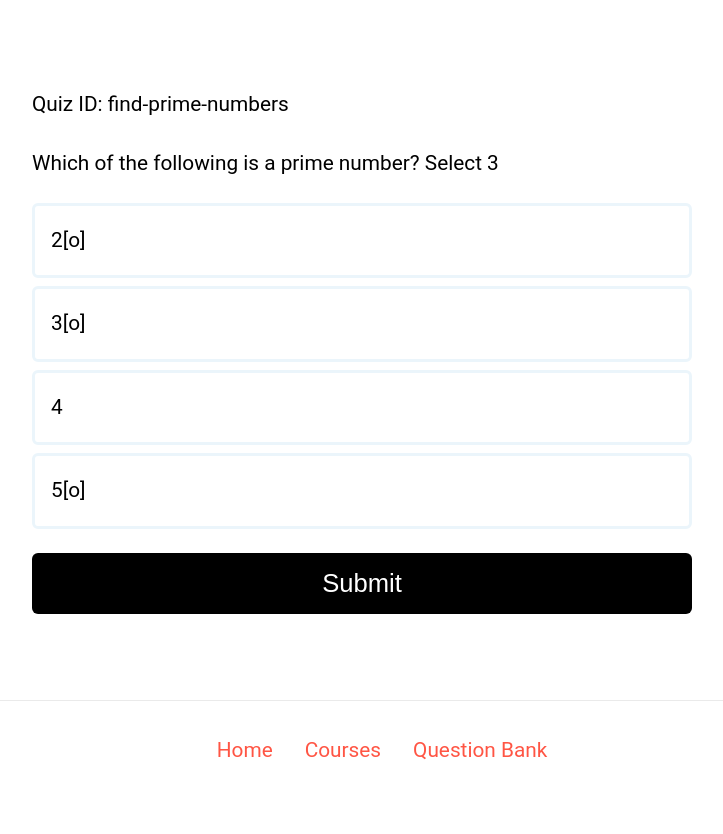
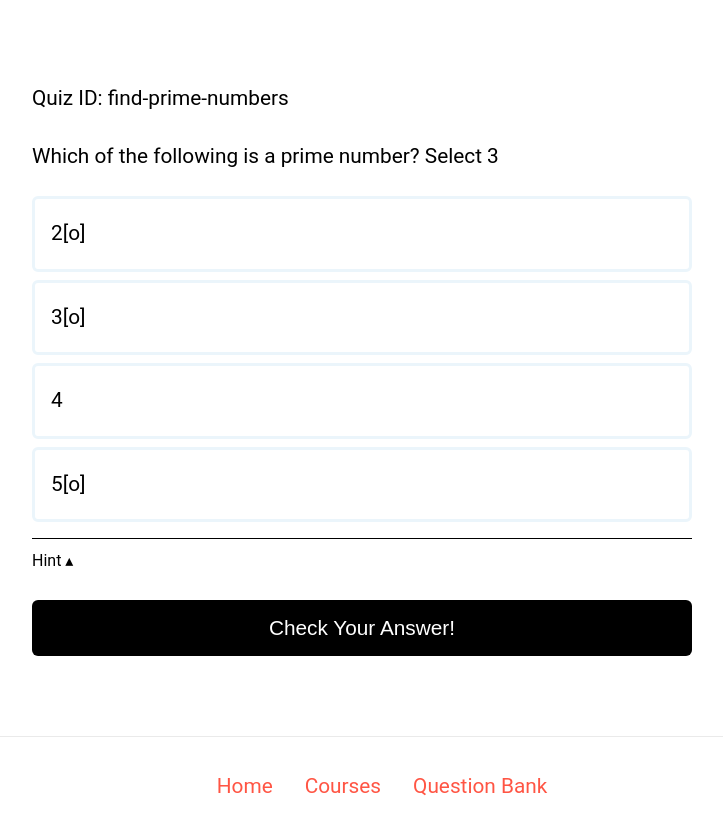
Before and after one commit to subwaymatch/byquiz, a Next.js app: page /quiz/multiple-choice/find-prime-numbers in a window 1280 px wide. Shown: the top 834 px of the page, without its empty margins (278-1001 px from the left). Before the commit the page ends 806 px from the top, so only its background shows below. Built offline with nearby package versions, Linux system fonts and the light colour scheme.

Commit message:
Show results for mc quiz

```diff
--- a/src/components/multiple-choice-question.js
+++ b/src/components/multiple-choice-question.js
@@ -25,9 +25,10 @@ export default function MultipleChoiceQuestion({
   return (
     <div
       className={classNames({
-        'did-submit': didSubmit,
-        'is-correct': false,
-        'is-incorrect': false,
+        [`${styles.didSubmit}`]: didSubmit,
+        [`${styles.isCorrect}`]: selectedOptions.every(
+          (didSelectOption, index) => didSelectOption === correctOptions[index]
+        ),
       })}
     >
       <p>
@@ -39,11 +40,17 @@ export default function MultipleChoiceQuestion({
           <div
             className={classNames({
               [`${styles.optionItem}`]: true,
+              [`${styles.correctOption}`]: correctOptions[index],
               [`${styles.selected}`]: selectedOptions[index],
+              [`${styles.isCorrect}`]:
+                correctOptions[index] === selectedOptions[index],
             })}
             key={index}
             onClick={(e) => {
               e.preventDefault();
+
+              // If already submitted, do nothing
+              if (didSubmit) return;
 
               console.log(`Selected option ${index}`);
 
@@ -56,7 +63,10 @@ export default function MultipleChoiceQuestion({
                 const newSelectedOptions = new Array(options.length).fill(
                   false
                 );
-                newSelectedOptions[index] = true;
+
+                if (!selectedOptions[index]) {
+                  newSelectedOptions[index] = true;
+                }
 
                 setSelectedOptions(newSelectedOptions);
               }
@@ -67,18 +77,28 @@ export default function MultipleChoiceQuestion({
         ))}
       </div>
 
-      {showHint && (
-        <>
-          <h3>Hint</h3>
-          <div>{hint}</div>
-        </>
-      )}
+      <div className={styles.hintBox}>
+        <span
+          className={styles.hintBoxLabel}
+          onClick={() => {
+            setShowHint(!showHint);
+          }}
+        >
+          Hint {showHint ? '▾' : '▴'}
+        </span>
+        {showHint && (
+          <div className={styles.hintContent}>
+            <div>{hint}</div>
+          </div>
+        )}
+      </div>
 
       {didSubmit && (
-        <>
-          <h3>Explanation</h3>
+        <div className={styles.explanationBox}>
+          <span className={styles.explanationBoxLabel}>Explanation</span>
+
           <p>{explanation}</p>
-        </>
+        </div>
       )}
 
       <button
@@ -88,7 +108,7 @@ export default function MultipleChoiceQuestion({
         }}
         disabled={didSubmit}
       >
-        Submit
+        Check Your Answer!
       </button>
     </div>
   );
--- a/src/components/multiple-choice-question.module.scss
+++ b/src/components/multiple-choice-question.module.scss
@@ -1,3 +1,18 @@
+.didSubmit {
+  .optionItem.correctOption,
+  .optionItem.correctOption.selected {
+    color: white;
+    background-color: #2ecc71;
+    border-color: #28b463;
+  }
+
+  .optionItem.selected {
+    color: white;
+    background-color: #e74c3c;
+    border-color: #cb4335;
+  }
+}
+
 .optionItem {
   border: 3px solid #ebf5fb;
   border-radius: 6px;
@@ -11,6 +26,29 @@
   }
 }
 
+.hintBox {
+  margin-top: 1rem;
+  border-top: 1px solid black;
+  padding-top: 0.5rem;
+
+  .hintBoxLabel {
+    display: block;
+    font-size: 1rem;
+    cursor: pointer;
+  }
+}
+
+.explanationBox {
+  padding: 0.8rem 1.2rem;
+  background-color: #eafaf1;
+  margin-top: 1rem;
+
+  .explanationBoxLabel {
+    display: block;
+    font-size: 1rem;
+  }
+}
+
 button.submitBtn {
   width: 100%;
   display: block;
@@ -21,7 +59,7 @@ button.submitBtn {
   border-radius: 6px;
   margin-top: 1.5rem;
   padding: 1rem;
-  font-size: 1.6rem;
+  font-size: 1.3rem;
   font-weight: 300;
   cursor: pointer;
 
```
